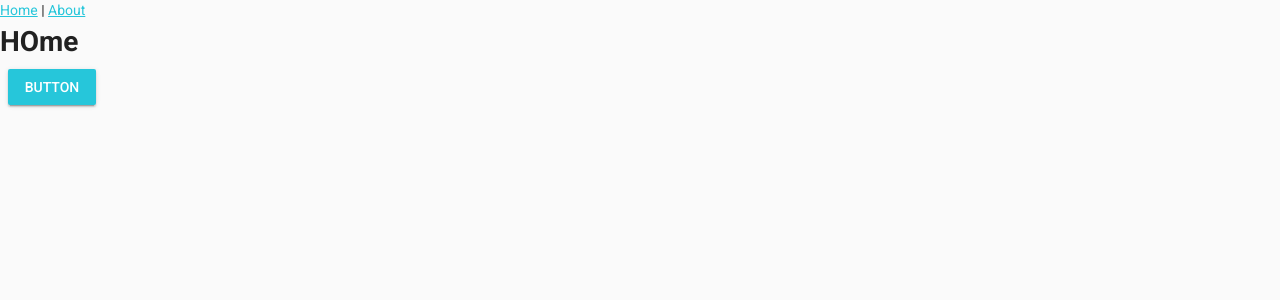
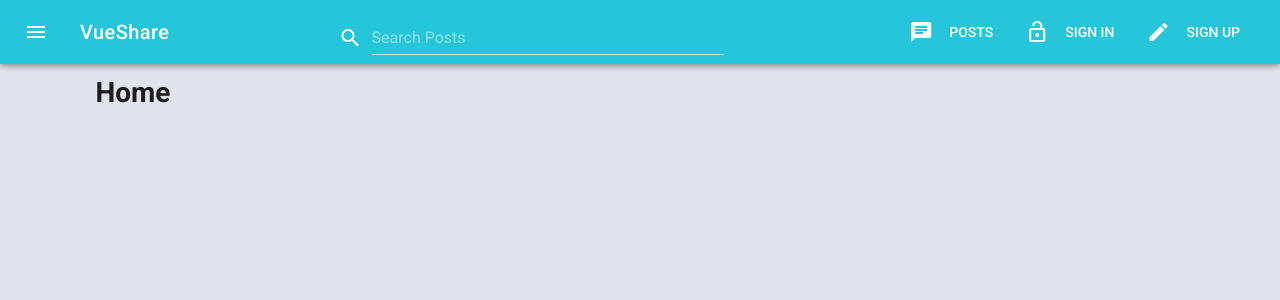
Before and after one commit to Kaplaugher/graphqlVue, a Vue app in the folder client/: page / in a window 1280 px wide. Shown: the top 300 px of the page. Built offline with nearby package versions, Linux system fonts and the light colour scheme.

Commit message:
added top and side nav

```diff
--- a/client/src/App.vue
+++ b/client/src/App.vue
@@ -1,12 +1,97 @@
 <template>
-  <v-app id="app">
-    <div id="nav">
+  <v-app id="app" style="background: #E3E3EE">
+    <!-- side nav -->
+    <v-navigation-drawer app temporary fixed v-model="sideNav">
+      <v-toolbar color="accent" dark flat>
+        <v-toolbar-side-icon @click="toggleSideNav()"></v-toolbar-side-icon>
+        <router-link to="/" tag="span" style="cursor: pointer">
+          <h1 class="title pl-3">VueShare</h1>
+        </router-link>
+      </v-toolbar>
+
+      <v-divider></v-divider>
+
+      <!-- side nav links -->
+      <v-list>
+        <v-list-tile v-for="item in horizontalNavItems" :key="item.title" :to="item.link" ripple>
+          <v-list-tile-action>
+            <v-icon>{{item.icon}}</v-icon>
+          </v-list-tile-action>
+          <v-list-tile-content>
+            {{item.title}}
+          </v-list-tile-content>
+        </v-list-tile>
+      </v-list>
+    </v-navigation-drawer>
+
+    <!-- Horizontal Nav -->
+    <v-toolbar fixed color="primary" dark>
+      <v-toolbar-side-icon @click="toggleSideNav()"></v-toolbar-side-icon>
+      <!-- app title -->
+      <v-toolbar-title class="hidden-xs-only">
+        <router-link  to="/" tag="span">
+          VueShare
+
+        </router-link>
+      </v-toolbar-title>
+      <v-spacer></v-spacer>
+
+      <v-text-field
+        flex
+        prepend-icon="search"
+        placeholder="Search Posts"
+        color="accent"
+        single-line
+        hide-details>
+      </v-text-field>
+
+      <v-spacer></v-spacer>
+
+      <v-toolbar-items class="hidden-xs-only">
+        <v-btn flat v-for="item in horizontalNavItems" :key="item.title" :to="item.link">
+          <v-icon left class="hidden-sm-only">{{item.icon}}</v-icon>
+          {{item.title}}
+        </v-btn>
+      </v-toolbar-items>
+    </v-toolbar>
+    <!-- <div id="nav">
       <router-link to="/">Home</router-link> |
       <router-link to="/about">About</router-link>
-    </div>
-    <router-view />
+    </div> -->
+    <main>
+      <v-container class="mt-4">
+        <router-view />
+
+      </v-container>
+
+    </main>
   </v-app>
 </template>
+<script>
+export default {
+  name: 'App',
+  computed: {
+    horizontalNavItems() {
+      return [
+        { icon: 'chat', title: 'Posts', link: '/posts' },
+        { icon: 'lock_open', title: 'Sign In', link: '/signin' },
+        { icon: 'create', title: 'Sign Up', link: '/signup' }
+      ];
+    }
+  },
+  data() {
+    return {
+      sideNav: false
+    };
+  },
+  methods: {
+    toggleSideNav() {
+      this.sideNav = !this.sideNav;
+    }
+  }
+};
+</script>
+
 
 <style lang="scss">
 </style>
--- a/client/src/views/Home.vue
+++ b/client/src/views/Home.vue
@@ -1,8 +1,7 @@
 <template>
-  <div class="home">
-    <h1>HOme</h1>
-    <v-btn color="primary">Button</v-btn>
-  </div>
+  <v-container>
+    <h1>Home</h1>
+  </v-container>
 </template>
 
 <script>
```
Also changed, not shown: client/package.json (line endings or trailing spaces).
